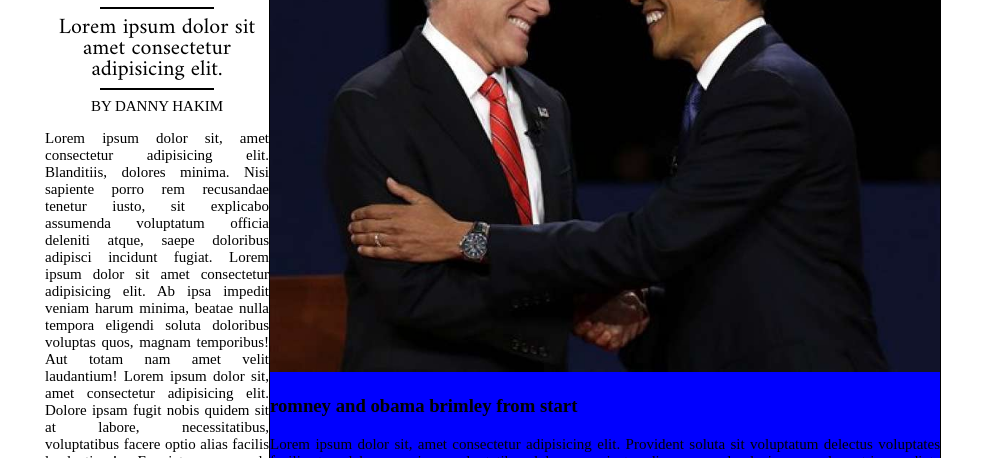
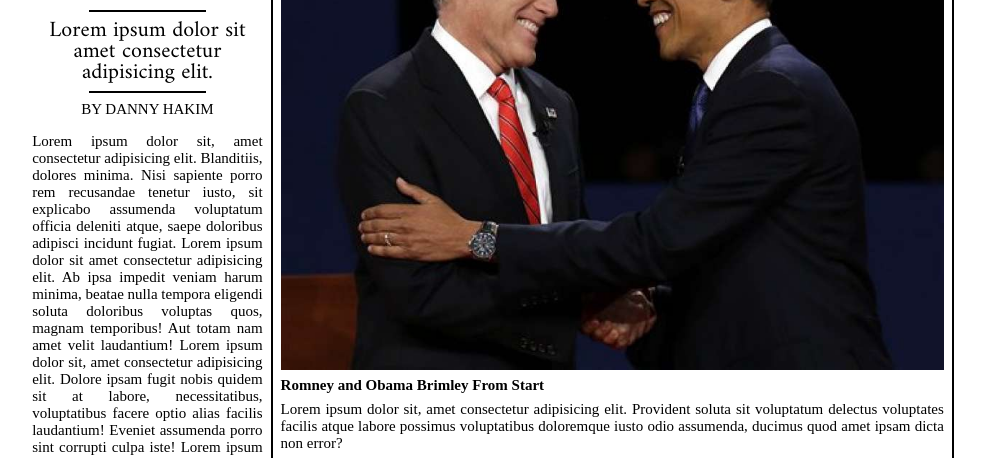
Before and after one commit to PerezCode/layout-exercise, a plain HTML site: page index.html in a window 1280 px wide. Shown: the part 339-797 px from the top of the page, without its empty margins (147-1132 px from the left). Drawn offline with Linux system fonts and the light colour scheme.

Commit message:
Obama notice done

```diff
--- a/css/styles.css
+++ b/css/styles.css
@@ -1,5 +1,5 @@
 body {
-  margin: 0 15%;
+  margin: 0 14%;
 }
 
 img {
@@ -52,7 +52,6 @@ main {
   font-family: 'Amiri', serif;;
   line-height: 28px;
   font-size: 32px;
-
 }
 
 .columna-izquierda .parte-superior hr{
@@ -87,12 +86,23 @@ main {
   grid-column: 3 / 16;
   display: grid;
   grid-template-columns: 1fr;
-  border-left: 1px solid black;
-  border-right: 1px solid black;
+  border-left: 2px solid black;
+  border-right: 2px solid black;
+  margin-left: 8px;
+  padding: 0 8px;
 }
 
-.columna-derecha article:nth-of-type(1) {
-  background-color: blue;
+.obama-notice {
+  border-bottom: 2px solid black;
+}
+
+.obama-notice h2 {
+  font-size: 15px;
+  margin: 3px 0;
+}
+
+.obama-notice p {
+  margin: 7px 0;
 }
 
 .columna-derecha article:nth-of-type(2) {
--- a/index.html
+++ b/index.html
@@ -36,9 +36,9 @@
       </article>
     </section>
     <section class="columna-derecha">
-      <article>
+      <article class="obama-notice">
         <img src="./images/obama.jpg" alt="">
-        <h3>romney and obama brimley from start</h3>
+        <h2>Romney and Obama Brimley From Start</h2>
         <p>Lorem ipsum dolor sit, amet consectetur adipisicing elit. Provident soluta sit voluptatum delectus voluptates facilis atque labore possimus voluptatibus doloremque iusto odio assumenda, ducimus quod amet ipsam dicta non error?</p>
       </article>
       <article>
```
